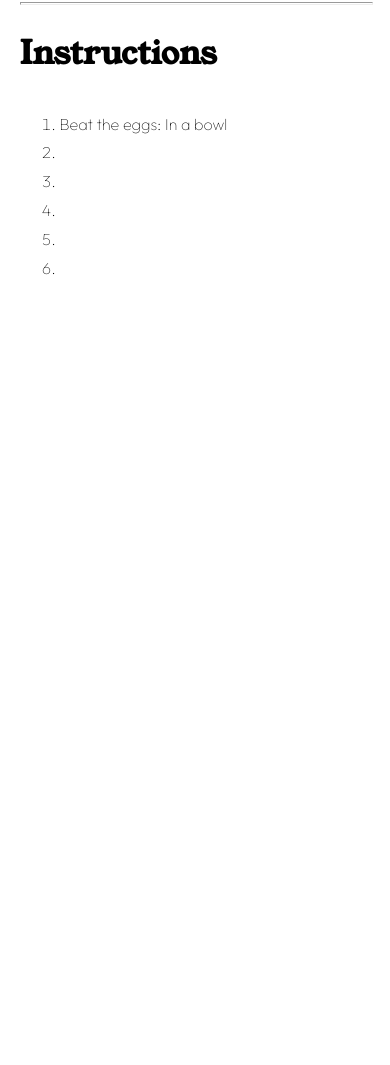
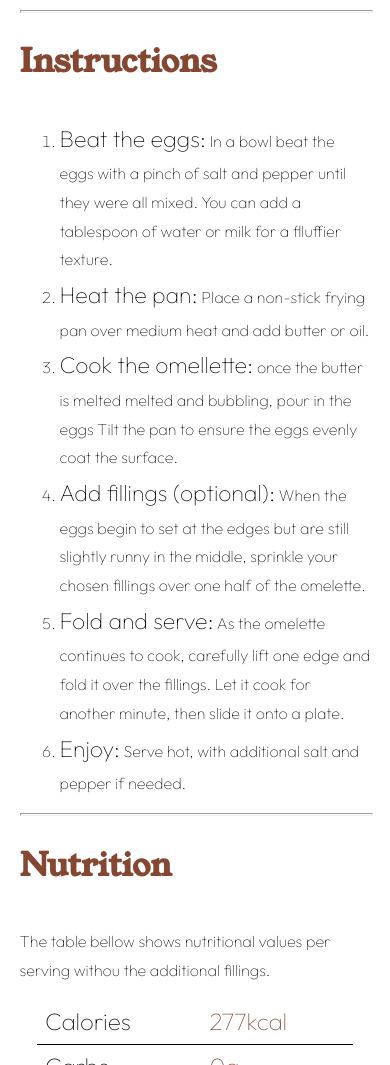
Before and after one commit to soof05/Recipe-page, a plain HTML site: page index.html in a window 390 px wide. Shown: the part 935-2000 px from the top of the page. Before the commit the page ends 1237 px from the top, so only its background shows below. Drawn offline with Linux system fonts and the light colour scheme.

Commit message:
almost finish the mobile design

```diff
--- a/css/styles.css
+++ b/css/styles.css
@@ -37,6 +37,7 @@ h1 {
 h2 {
   align-self: flex-start;
   font-size: 2rem;
+  color: hsl(14, 45%, 36%);
 }
 
 h4 {
@@ -58,7 +59,7 @@ li {
 
 .preparation {
   width: 95%;
-  height: 10.5rem;
+  height: 11rem;
   background-color: hsl(330, 100%, 98%);
   border-radius: 15px;
 }
@@ -72,3 +73,24 @@ hr {
 ol {
   align-self: flex-start;
 }
+
+strong {
+  font-size: 23px;
+}
+
+table {
+  font-size: 1.5rem;
+  border-collapse: collapse;
+  width: 90%;
+}
+
+td,
+tr {
+  border-bottom: 0.5px solid black;
+  border-collapse: collapse;
+  padding: 8px;
+}
+
+.nutrition {
+  color: hsl(14, 45%, 36%);
+}
--- a/index.html
+++ b/index.html
@@ -54,13 +54,59 @@
         <hr />
         <h2>Instructions</h2>
         <ol class="instructions">
-          <li><strong>Beat the eggs: In a bowl</strong></li>
-          <li></li>
-          <li></li>
-          <li></li>
-          <li></li>
-          <li></li>
+          <li>
+            <strong>Beat the eggs:</strong> In a bowl beat the eggs with a pinch
+            of salt and pepper until they were all mixed. You can add a
+            tablespoon of water or milk for a flluffier texture.
+          </li>
+          <li>
+            <strong>Heat the pan:</strong> Place a non-stick frying pan over
+            medium heat and add butter or oil.
+          </li>
+          <li>
+            <strong>Cook the omellette:</strong> once the butter is melted
+            melted and bubbling, pour in the eggs Tilt the pan to ensure the
+            eggs evenly coat the surface.
+          </li>
+          <li>
+            <strong>Add fillings (optional):</strong> When the eggs begin to set
+            at the edges but are still slightly runny in the middle, sprinkle
+            your chosen fillings over one half of the omelette.
+          </li>
+          <li>
+            <strong>Fold and serve:</strong> As the omelette continues to cook,
+            carefully lift one edge and fold it over the fillings. Let it cook
+            for another minute, then slide it onto a plate.
+          </li>
+          <li>
+            <strong>Enjoy:</strong> Serve hot, with additional salt and pepper
+            if needed.
+          </li>
         </ol>
+        <hr />
+        <h2>Nutrition</h2>
+        <p>
+          The table bellow shows nutritional values per serving withou the
+          additional fillings.
+        </p>
+        <table>
+          <tr>
+            <td>Calories</td>
+            <td class="nutrition">277kcal</td>
+          </tr>
+          <tr>
+            <td>Carbs</td>
+            <td class="nutrition">0g</td>
+          </tr>
+          <tr>
+            <td>Protein</td>
+            <td class="nutrition">20g</td>
+          </tr>
+          <tr>
+            <td>Fat</td>
+            <td class="nutrition">22g</td>
+          </tr>
+        </table>
       </div>
     </div>
   </body>
```
